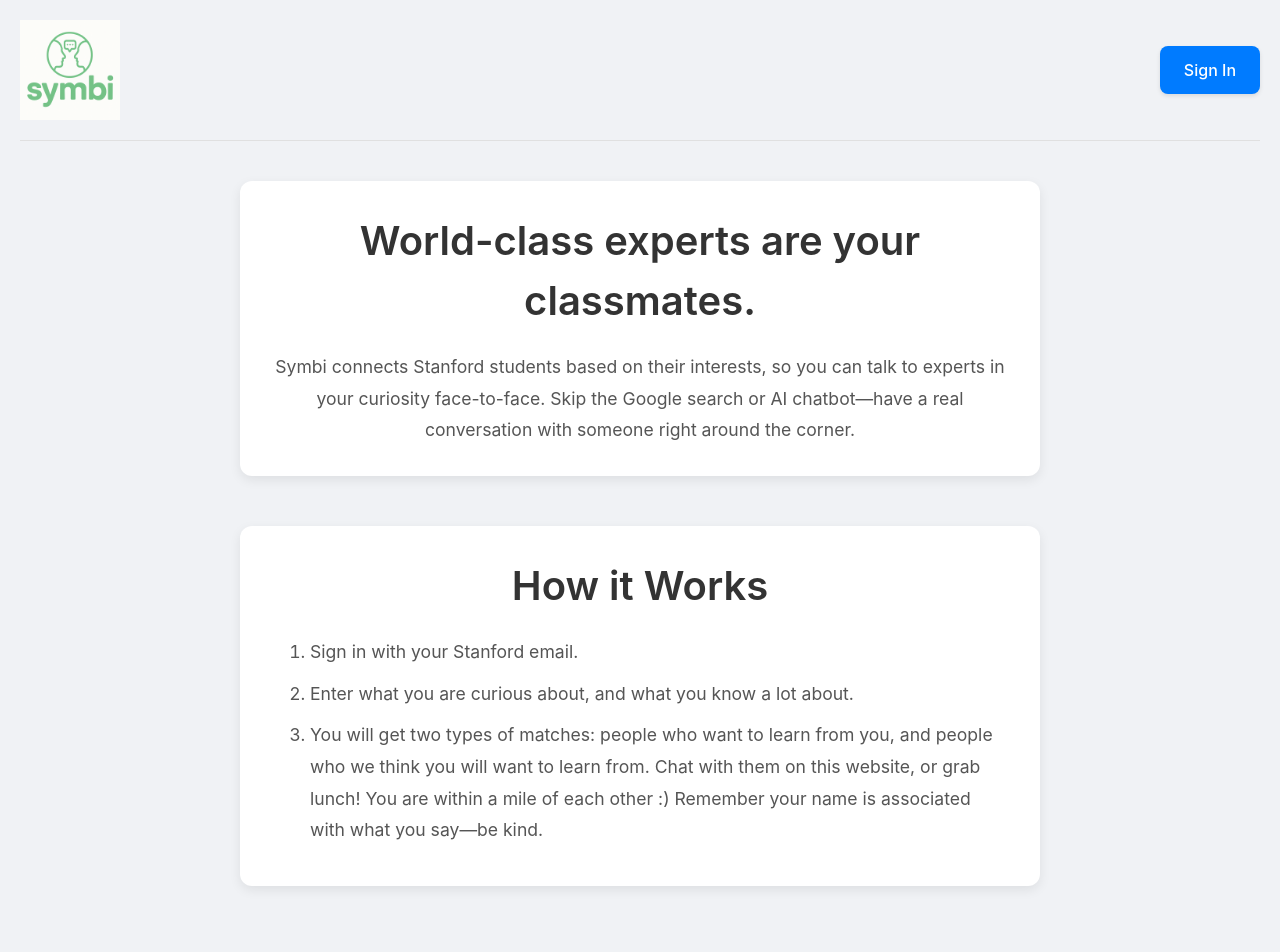
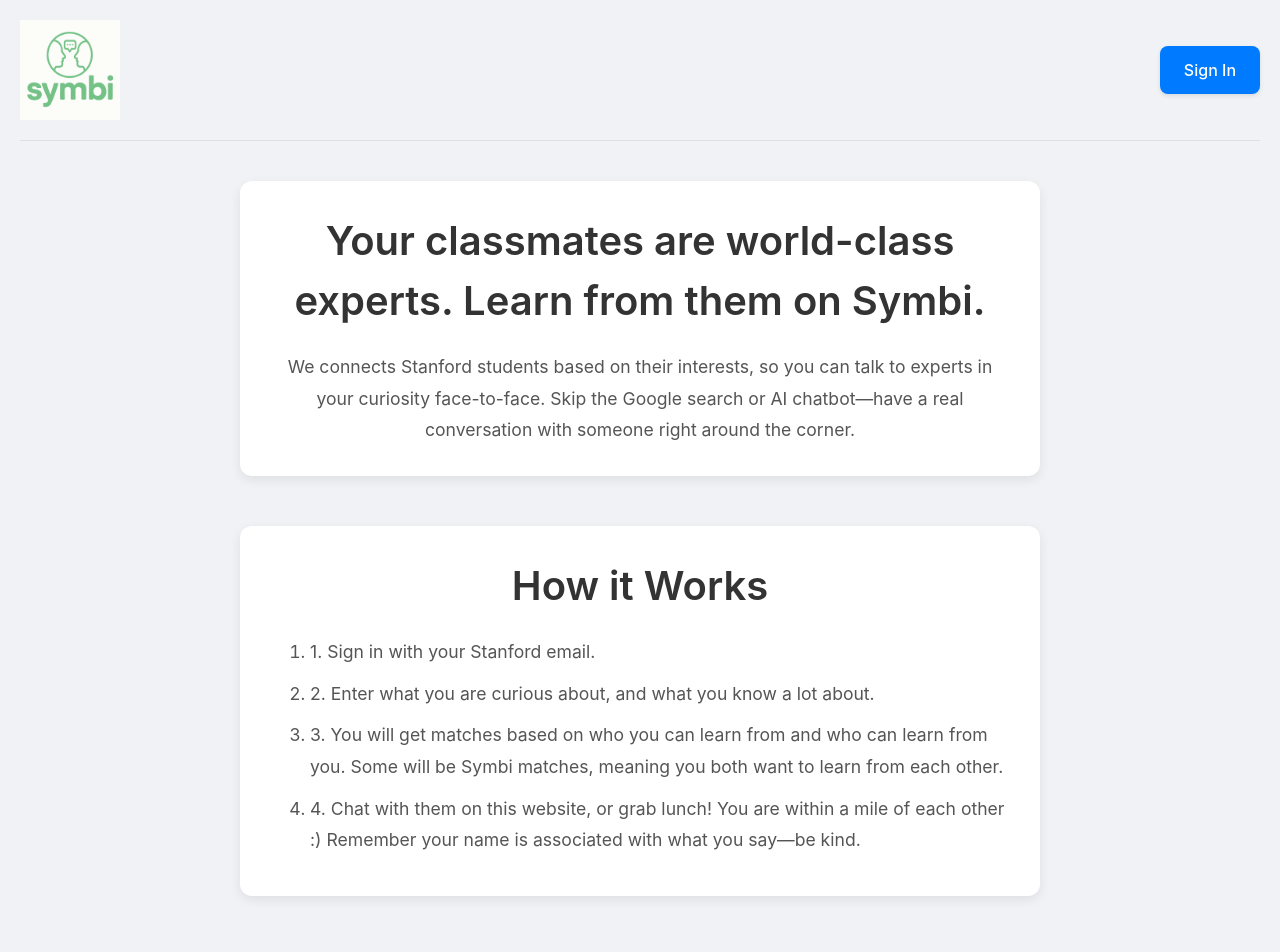
Before and after one commit to awesel/symbi, a Next.js app: page / in a window 1280 px wide. Shown: the top 952 px of the page. Built offline with nearby package versions, Linux system fonts and the light colour scheme; no server answers.

Commit message:
Description change

```diff
--- a/pages/index.tsx
+++ b/pages/index.tsx
@@ -53,9 +53,9 @@
 
       <main className={styles.mainContent}>
         <section className={styles.section}>
-          <h1>World-class experts are your classmates.</h1>
+          <h1>Your classmates are world-class experts. Learn from them on Symbi.</h1>
           <p>
-          Symbi connects Stanford students based on their interests, so you can talk to experts in your curiosity face-to-face. Skip the Google search or AI chatbot—have a real conversation with someone right around the corner.
+          We connects Stanford students based on their interests, so you can talk to experts in your curiosity face-to-face. Skip the Google search or AI chatbot—have a real conversation with someone right around the corner.
 
           </p>
         </section>
@@ -64,14 +64,16 @@
           <h1>How it Works</h1>
           <ol className={styles.howItWorksList}>
             <li>
-              Sign in with your Stanford email.
+              1. Sign in with your Stanford email.
             </li>
             <li>
-              Enter what you are curious about, and what you know a lot about.
+              2. Enter what you are curious about, and what you know a lot about.
             </li>
             <li>
-              You will get two types of matches: people who want to learn from you, and people who we think you will want to learn from. Chat with them on this website, or grab lunch! You are within a mile of each other :) Remember your name is associated with what you say—be kind.
+              3. You will get matches based on who you can learn from and who can learn from you. Some will be Symbi matches, meaning you both want to learn from each other.
             </li>
+            <li>
+              4. Chat with them on this website, or grab lunch! You are within a mile of each other :) Remember your name is associated with what you say—be kind.</li>
           </ol>
         </section>
 
```
